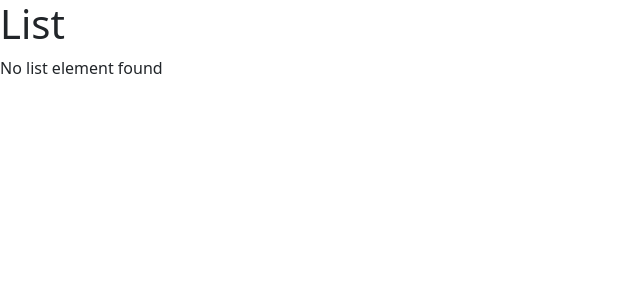
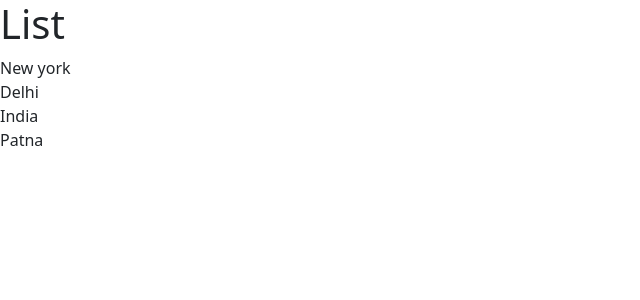
Before and after one commit to tanujnayanam/ReactMosh, a React (Vite) app in the folder vite-project/: page / in a window 1280 px wide. Shown: the top 300 px of the page, without its empty margins (0-640 px from the left). Built offline with nearby package versions, Linux system fonts and the light colour scheme.

Commit message:
Added inline click event

```diff
--- a/vite-project/src/components/ListGroup.tsx
+++ b/vite-project/src/components/ListGroup.tsx
@@ -1,13 +1,14 @@
 function ListGroup() {
   let items = ["New york", "Delhi", "India", "Patna"];
-  items = [];
   return (
     <>
       <h1>List</h1>
       {items.length === 0 && <p> No list element found</p>}
       <ul className="list-group">
-        {items.map((item) => (
-          <li key={item}>{item}</li>
+        {items.map((item, index) => (
+          <li key={item} onClick={() => console.log(item, index)}>
+            {item}
+          </li>
         ))}
       </ul>
     </>
```
